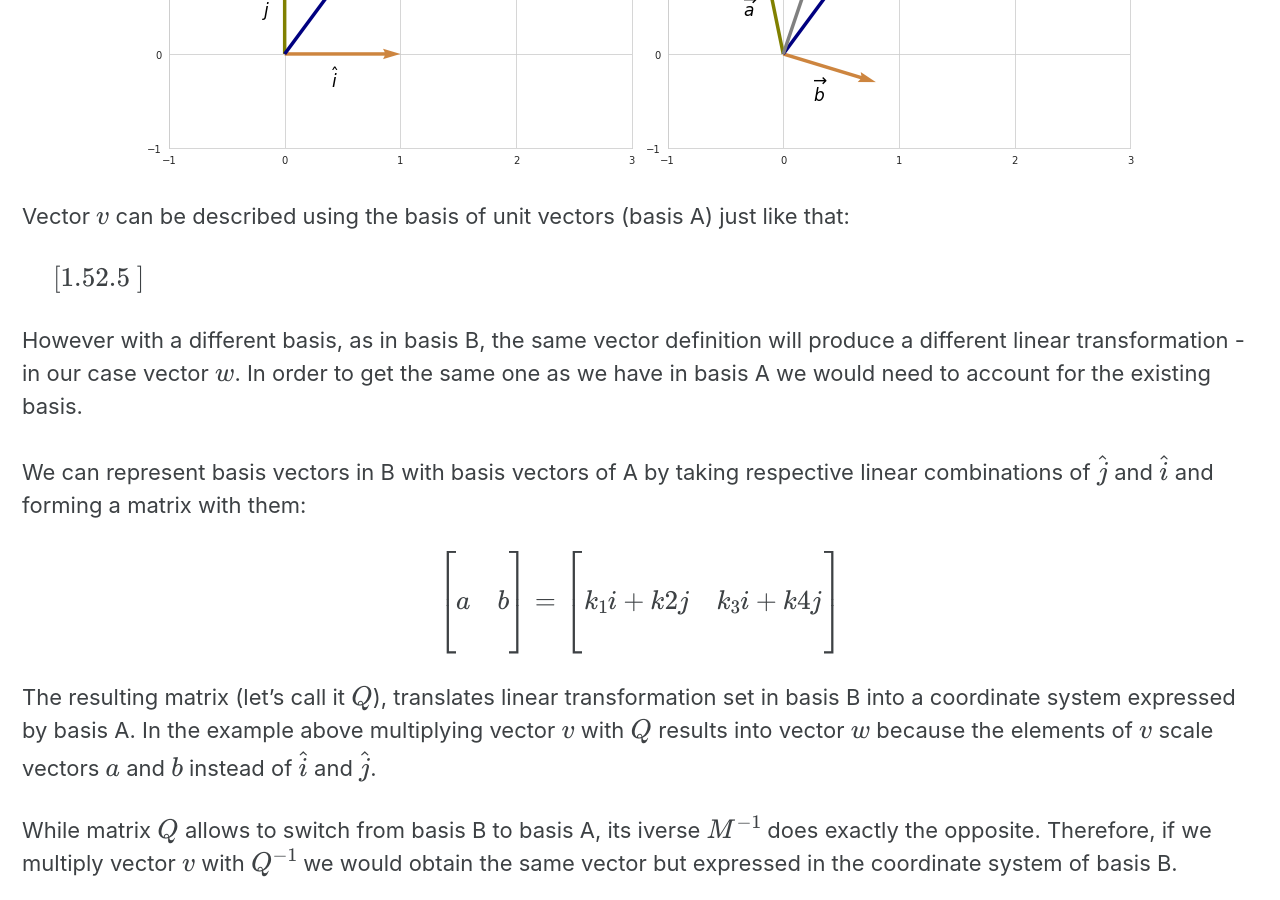
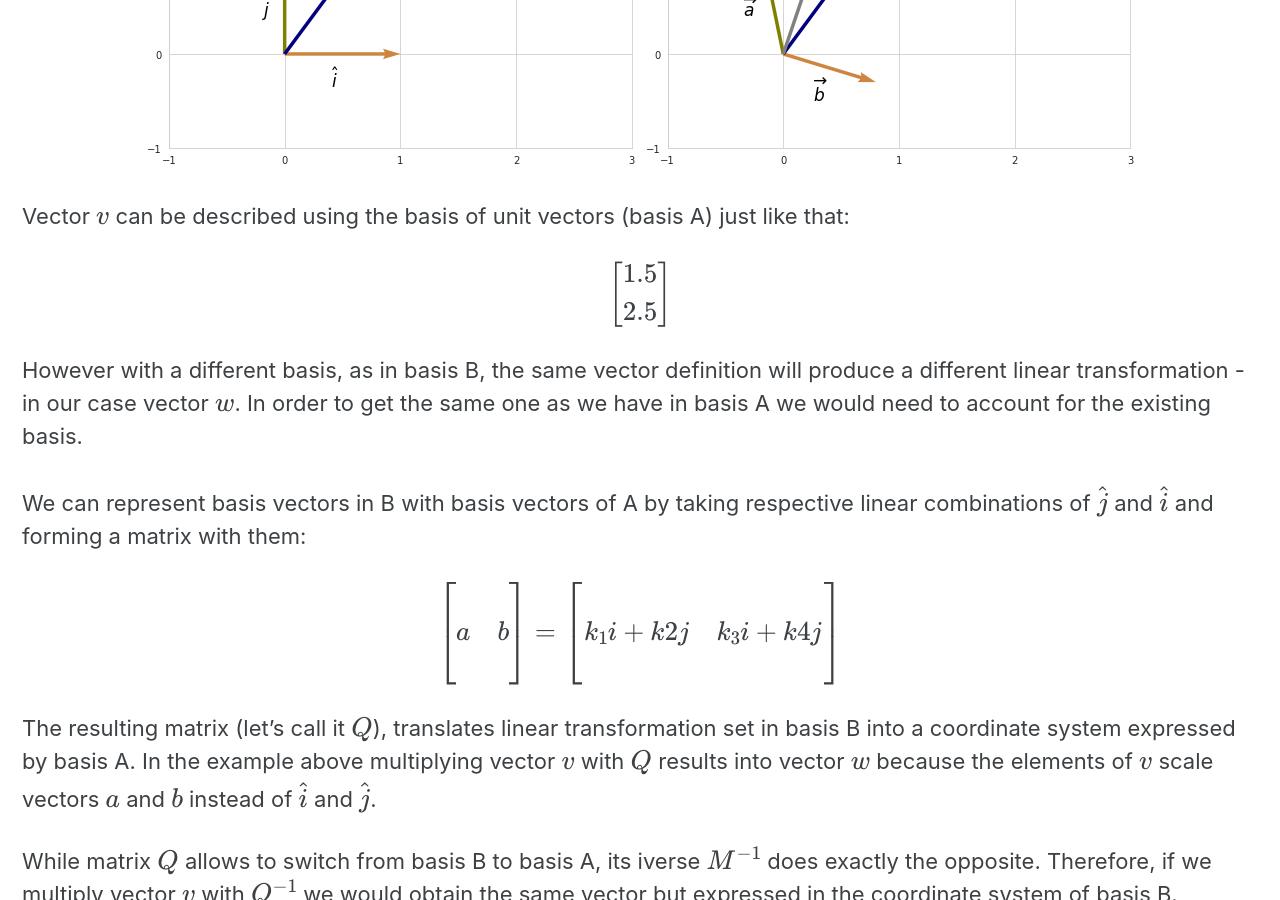
Before and after one commit to vzahorui/vzahorui.github.io, a Jekyll site: the page built from _posts/2020-07-17-change-of-basis.md, in a window 1280 px wide and 900 px high, scrolled down 999 px. Built offline with Jekyll 4.4.1, drawn with Linux system fonts in a browser that asks for light colours; cached includes are drawn as plain includes; nearby versions of some CDN libraries; formulas are drawn with MathJax 3.

Commit message:
Update 2020-07-17-change-of-basis.md

```diff
--- a/_posts/2020-07-17-change-of-basis.md
+++ b/_posts/2020-07-17-change-of-basis.md
@@ -19,13 +19,12 @@ Let's take a look at simple example:
 
 Vector $v$ can be described using the basis of unit vectors (basis A) just like that:
 
-&nbsp;&nbsp;&nbsp;&nbsp;
-$
+$$
 \left[\begin{array}{c}
 1.5 \\
 2.5 \\
 \end{array} \right]
-$
+$$
 
 However with a different basis, as in basis B, the same vector definition will produce a different linear transformation - in our case vector $w$. In order to get the same one as we have in basis A we would need to account for the existing basis.
 
```
